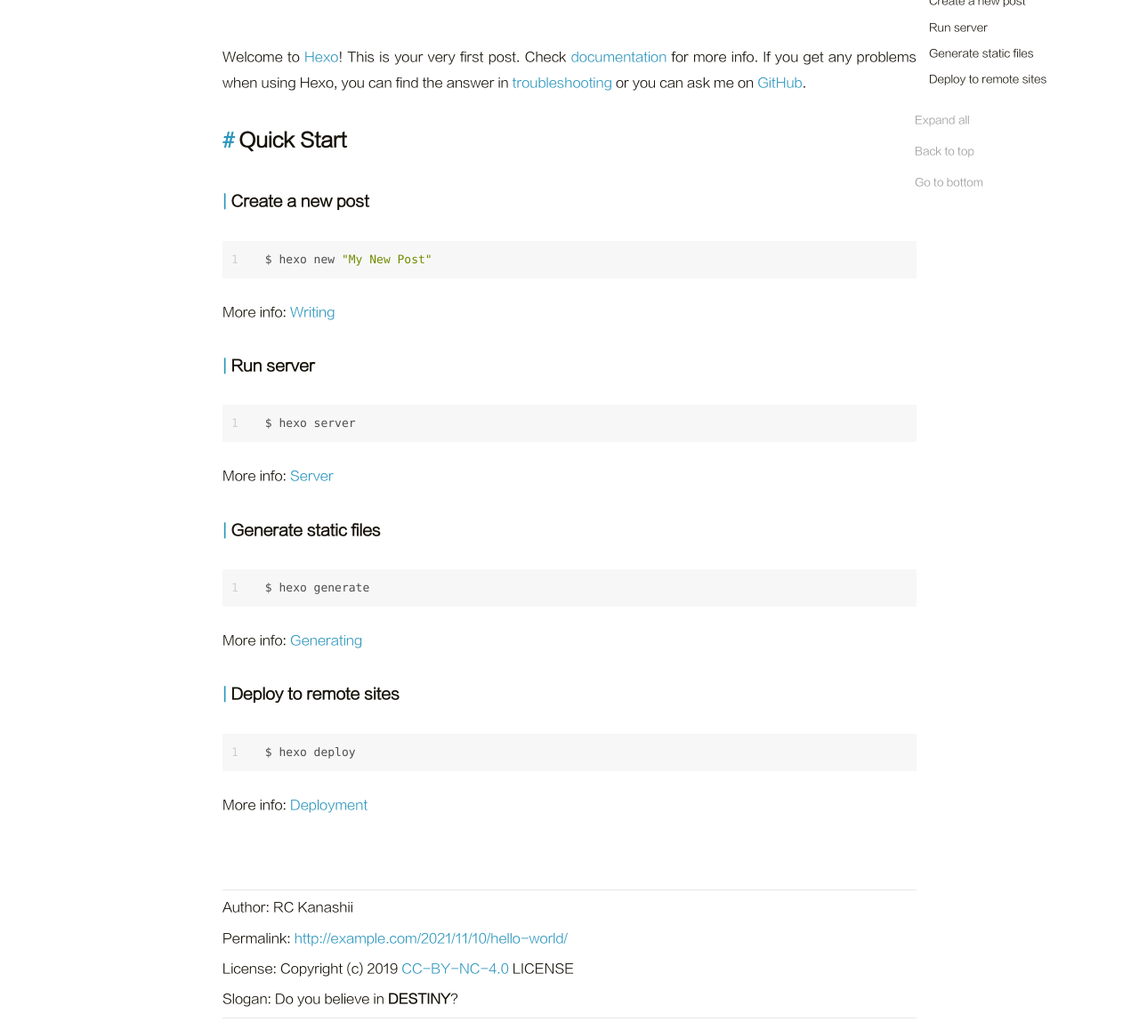
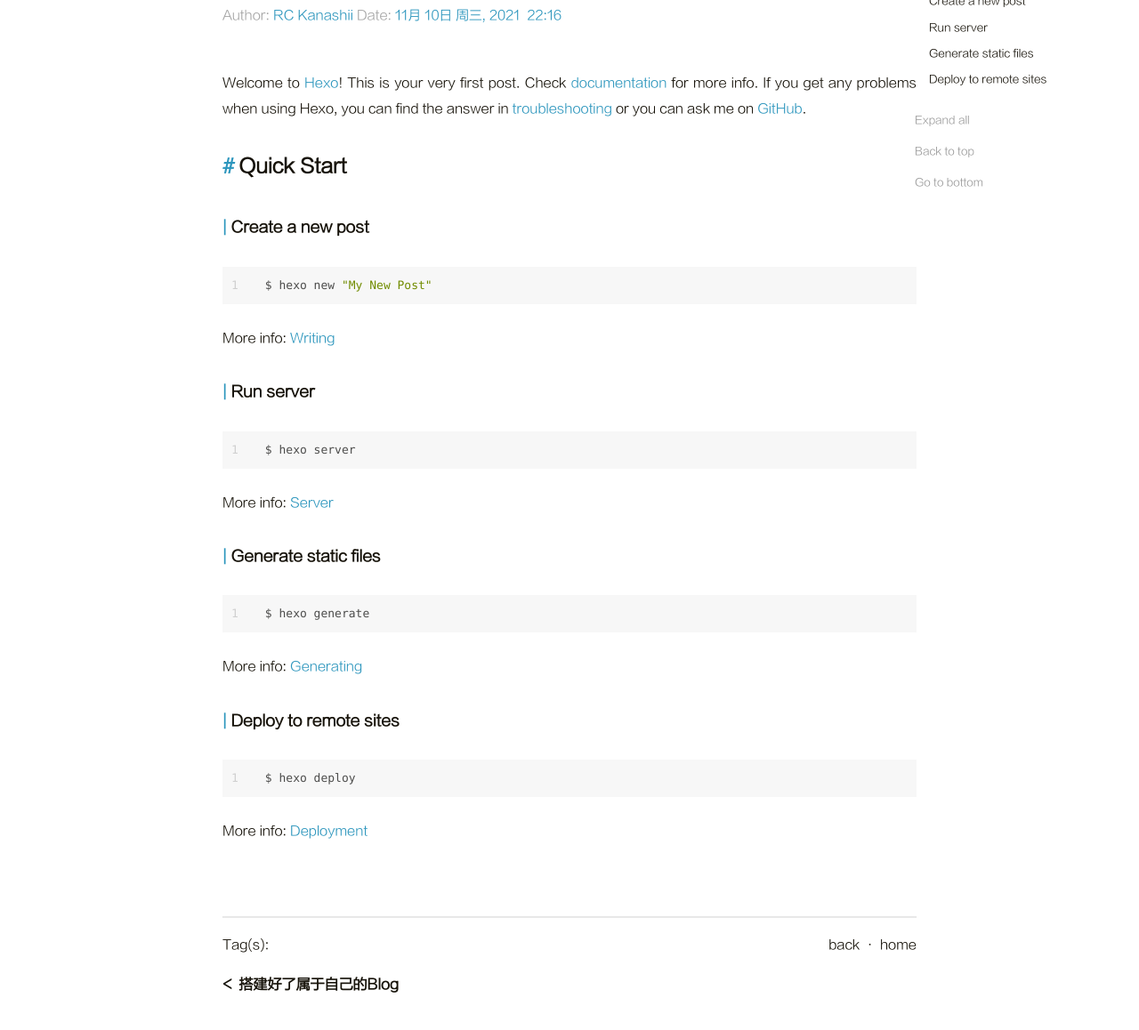
Before and after one commit to RC-Kanashii/rc-kanashii.github.io, a plain HTML site: page 2021/11/10/hello-world/index.html in a window 1280 px wide. Shown: the part 137-1295 px from the top of the page at 89% size. Drawn offline with Linux system fonts and the light colour scheme.

Commit message:
Site updated: 2021-11-11 18:07:29

```diff
--- a/2021/11/10/hello-world/index.html
+++ b/2021/11/10/hello-world/index.html
@@ -197,6 +197,19 @@
         <header class="post-header">
             <h1 class="post-title">Hello World</h1>
 
+                <div class="post-meta">
+
+                        Author: <a itemprop="author" rel="author" href="/">RC Kanashii</a>
+
+
+
+                        <span class="post-time">
+                        Date: <a href="#">11月 10日 周三, 2021&nbsp;&nbsp;22:16</a>
+                        </span>
+
+
+                </div>
+
         </header>
 
         <div class="post-content">
@@ -219,28 +232,8 @@
 
             <section class="post-copyright">
 
-                    <p class="copyright-item">
-                        <span>Author:</span>
-                        <span>RC Kanashii</span>
-                    </p>
 
 
-                    <p class="copyright-item">
-                        <span>Permalink:</span>
-                        <span><a href="http://example.com/2021/11/10/hello-world/">http://example.com/2021/11/10/hello-world/</a></span>
-                    </p>
-
-
-                    <p class="copyright-item">
-                        <span>License:</span>
-                        <span>Copyright (c) 2019 <a target="_blank" rel="noopener" href="http://creativecommons.org/licenses/by-nc/4.0/">CC-BY-NC-4.0</a> LICENSE</span>
-                    </p>
-
-
-                     <p class="copyright-item">
-                         <span>Slogan:</span>
-                         <span>Do you believe in <strong>DESTINY</strong>?</span>
-                     </p>
 
 
             </section>
```
Also changed, not shown: 2021/11/11/搭建好了属于自己的Blog/index.html (+13 -22 lines), archives/2021/11/index.html (+2 -2 lines), archives/2021/index.html (+2 -2 lines), archives/index.html (+2 -2 lines), search.xml (+1 -1 lines).
